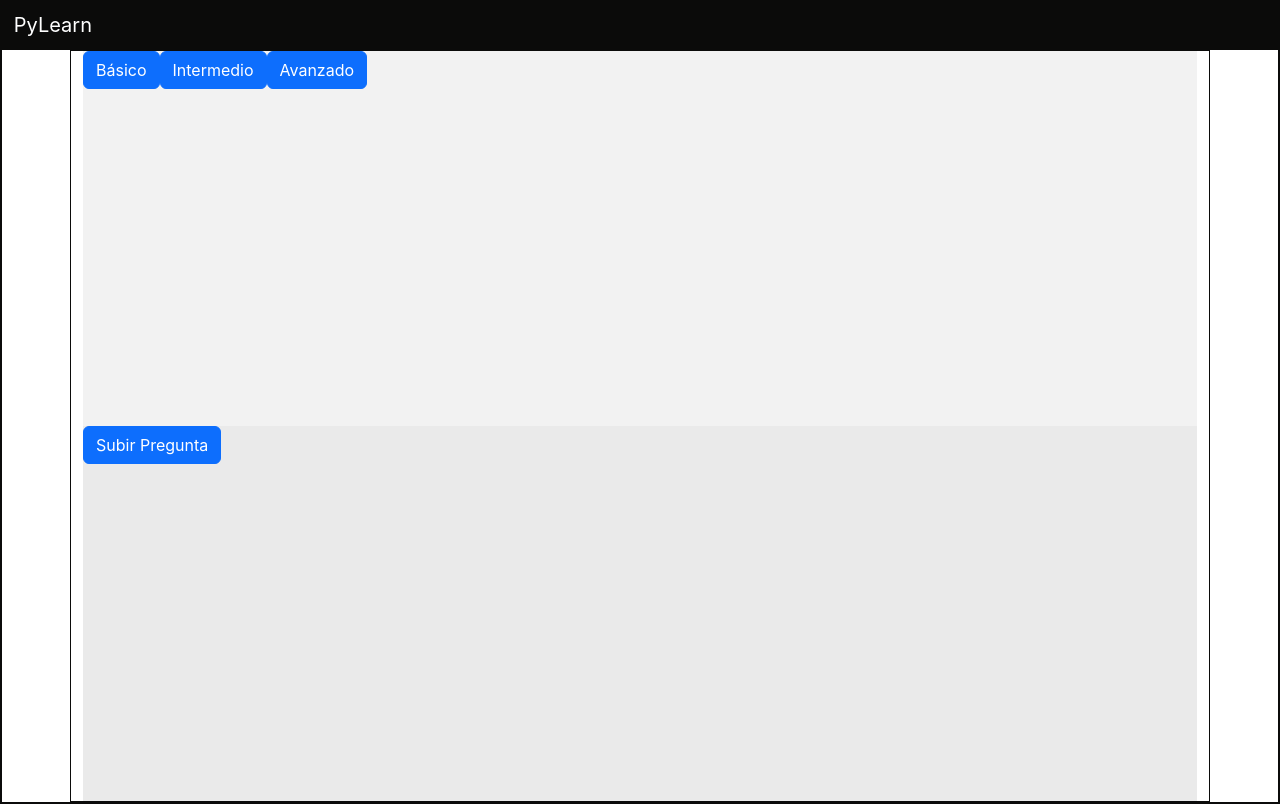
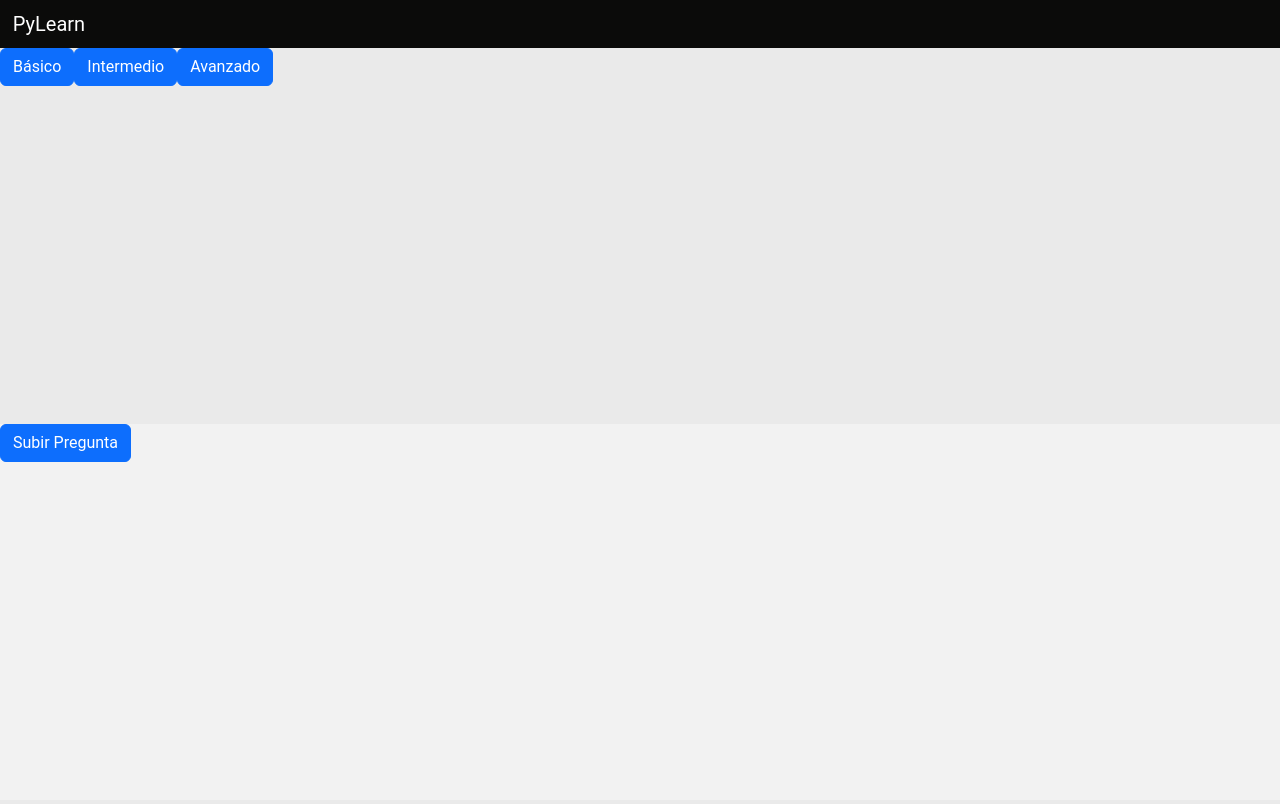
Before and after one commit to holYadio/PEP3FrontEnd, a React (Create React App) app: page / in a window 1280 px wide. Built offline with nearby package versions, Linux system fonts and the light colour scheme.

Commit message:
se intento mostrar el enunciado pero fallo

```diff
--- a/src/App.css
+++ b/src/App.css
@@ -1,23 +1,13 @@
-body {
-  border: #0B0B0A 1px solid;
-  height: 100%;
+body{
+  background-color: #eaeaea;
   margin: 0;
   padding: 0;
-  font-family: -apple-system, BlinkMacSystemFont, 'Segoe UI', 'Roboto', 'Oxygen',
-    'Ubuntu', 'Cantarell', 'Fira Sans', 'Droid Sans', 'Helvetica Neue',
-    sans-serif;
-  -webkit-font-smoothing: antialiased;
-  -moz-osx-font-smoothing: grayscale;
+  font-family: 'Roboto', sans-serif;
+  font-size: 16px;
+  color: #333;
+  line-height: 1.5;
+  overflow-x: hidden;
 }
-
-section {
-  border: #0B0B0A 1px solid;
-  color: #1f1f1f;
-  background-color: #ffffffb7;
-  height: 100%;
-  width: 100%;
-}
-
 .navBg {
   background-color: #0B0B0A;
   height: 6vh;
@@ -26,32 +16,54 @@ section {
 .navbar-brand {
   margin-left: 1vw;
 }
-
-.container {
-  display: grid;
-  grid-template-rows: 1fr 1fr;
-  height: 94vh;
-  width: 100%;
-  border: #0B0B0A 1px solid;
-}
-
-.top-section {
-  background-color: #f2f2f2;
-}
-
-.bottom-section {
-  background-color: #eaeaea;
-}
-
 .code-block-wrapper {
   font-family: "Courier New", monospace;
   font-size: 14px;
-  padding: 10px;
-  width: 100%;
   height: 200px;
-  border: 1px solid #ccc;
   border-radius: 4px;
   background-color: #f5f5f5;
   resize: vertical;
   overflow-y: auto;
 }
+
+.layout {
+
+  display: grid;
+  grid:
+    "prueba" 47vh
+    "subir" 47vh
+}
+
+.subir {
+  grid-area: subir;
+  background-color: #f2f2f2;
+}
+.prueba { grid-area: prueba;
+  background-color: #eaeaea;
+}
+
+.layout2 {
+  display: grid;
+  grid:
+    "relleno pregunta temporizador" auto
+    / 20% 60% 20%;
+}
+
+.relleno {
+  grid-area: relleno;
+}
+.pregunta {
+  grid-area: pregunta;
+}
+.temporizador {
+  grid-area: temporizador;
+}
+
+
+.text-enunciado {
+  justify-content: center;
+  display: flex;
+  flex-direction: column;
+  align-items: left;
+  font-size: 2.3vw;
+}
--- a/src/components/Home.jsx
+++ b/src/components/Home.jsx
@@ -1,18 +1,39 @@
 import React from 'react';
-import { Button } from 'react-bootstrap';
+import { Button } from 'react-bootstrap'
+import axios from 'axios';
+import Swal from 'sweetalert2';
 export default function HomeComponent() {
+    const handleBottonClick = (dificultad) => {
+        localStorage.setItem('dificultad', dificultad.toString());
+        localStorage.setItem('preguntaActual', '0');
+        axios.get("http://localhost:8080/pregunta/test/"+dificultad).then((response) => {
+            if(response.data != null && response.data.length > 0){
+                localStorage.setItem('preguntas', JSON.stringify(response.data));
+                window.location.href = '/test';
+            }else{
+                Swal.fire({
+                    title: 'Error',
+                    text: 'No hay preguntas suficientes para esta dificultad',
+                    icon: 'error',
+                    confirmButtonText: 'Aceptar',
+                    timer: 2000
+                });
+                return;
+            }
+        });
+
+    };
+
     return (
-        <div className="home">
-            <div className="container">
-                <div className="top-section">
-                    <Button variant="primary">Básico</Button>
-                    <Button variant="primary">Intermedio</Button>
-                    <Button variant="primary">Avanzado</Button>
-                </div>
-                <div className="bottom-section">
-                    <Button variant="primary" href='upload'>Subir Pregunta</Button>
-                </div>
+        <section className="layout">
+            <div className="prueba">
+                <Button variant="primary" onClick={() => handleBottonClick(0)}>Básico</Button>
+                <Button variant="primary" onClick={() => handleBottonClick(1)}>Intermedio</Button>
+                <Button variant="primary" onClick={() => handleBottonClick(2)}>Avanzado</Button>
             </div>
-        </div>
+            <div className="subir">
+                <Button variant="primary" href='upload'>Subir Pregunta</Button>
+            </div>
+        </section>
     );
 };
--- a/src/components/NavBar.jsx
+++ b/src/components/NavBar.jsx
@@ -9,7 +9,7 @@ export default function NavBarComponent() {
                 <Navbar.Brand href="/">PyLearn</Navbar.Brand>
                 <Navbar.Toggle aria-controls="responsive-navbar-nav" />
             </Navbar>
-            <section>
+            <section className="layout">
                 <Outlet />
             </section>
         </>
--- a/src/components/Test.jsx
+++ b/src/components/Test.jsx
@@ -1,9 +1,55 @@
-import React from "react";
+
+import React, { useEffect, useState } from "react";
+import { CodeBlock, railscast  } from "react-code-blocks";
 
 export default function TestComponent() {
+    const [preguntaActual, setPreguntaActual] = useState(null);
+    const [preguntas, setPreguntas] = useState([]);
+    useEffect(() => {
+        const storedListas = window.localStorage.getItem('preguntas');
+        if (storedListas) {
+            const parsedListas = JSON.parse(storedListas);
+            setPreguntas(parsedListas);
+        }
+
+        const storedPosicionN = window.localStorage.getItem('preguntaActual');
+        if (storedPosicionN) {
+            const parsedPosicionN = parseInt(storedPosicionN, 10);
+            setPreguntaActual(parsedPosicionN);
+        }
+    }, []);
+
+    const pregunta = preguntas[preguntaActual];
+    localStorage.setItem('a', pregunta);
+    console.log(preguntaActual);
+    console.log(pregunta);
+
     return (
-        <>
+        <section className="layout2">
+            <div className="relleno">1
+            </div>
+            <div className="pregunta">
 
-        </>
+                    <h3 className="text-enunciado">
+                        <b>
+                            Pregunta {preguntaActual+1}:
+                        </b>
+                        <b>
+                            {pregunta.enunciado}
+                        </b>
+                    </h3>
+                    <div style={{ maxHeight: "150px", overflowY: "auto" }}>
+                        <CodeBlock
+                            text={pregunta.codigo}
+                            language="python"
+                            theme={	railscast }
+                            codeBlock={{ lineNumbers: true }}
+                            align="left"
+                        />
+                    </div>
+            </div>
+            <div className="temporizador">3
+            </div>
+        </section>
     );
 }
--- a/src/components/UploadPregunta.jsx
+++ b/src/components/UploadPregunta.jsx
@@ -3,7 +3,7 @@ import React from "react";
 import { useState } from "react";
 import { Row,Form, Button } from "react-bootstrap";
 import swal from "sweetalert2";
-import { CodeBlock, 		railscast  } from "react-code-blocks";
+import { CodeBlock, railscast  } from "react-code-blocks";
 
 export default function UploadPreguntaComponent() {
 
@@ -62,7 +62,7 @@ export default function UploadPreguntaComponent() {
     };
 
     return (
-        <>
+        <section className="layout">
             <div>
                 <br />
                 <Row>
@@ -155,6 +155,6 @@ export default function UploadPreguntaComponent() {
                     </Button>
                 </Form>
             </div>
-        </>
+        </section>
     );
 }
--- a/src/components/useLocalStorage.jsx
+++ b/src/components/useLocalStorage.jsx
@@ -5,7 +5,6 @@ export function useLocalStorage(key, initialValue) {
             const item = window.localStorage.getItem(key)
             return item ? JSON.parse(item) : initialValue
         } catch (error) {
-
             return initialValue
         }
     })
```
Also changed, not shown: src/components/cronometro.jsx (added, +55 -0 lines).
